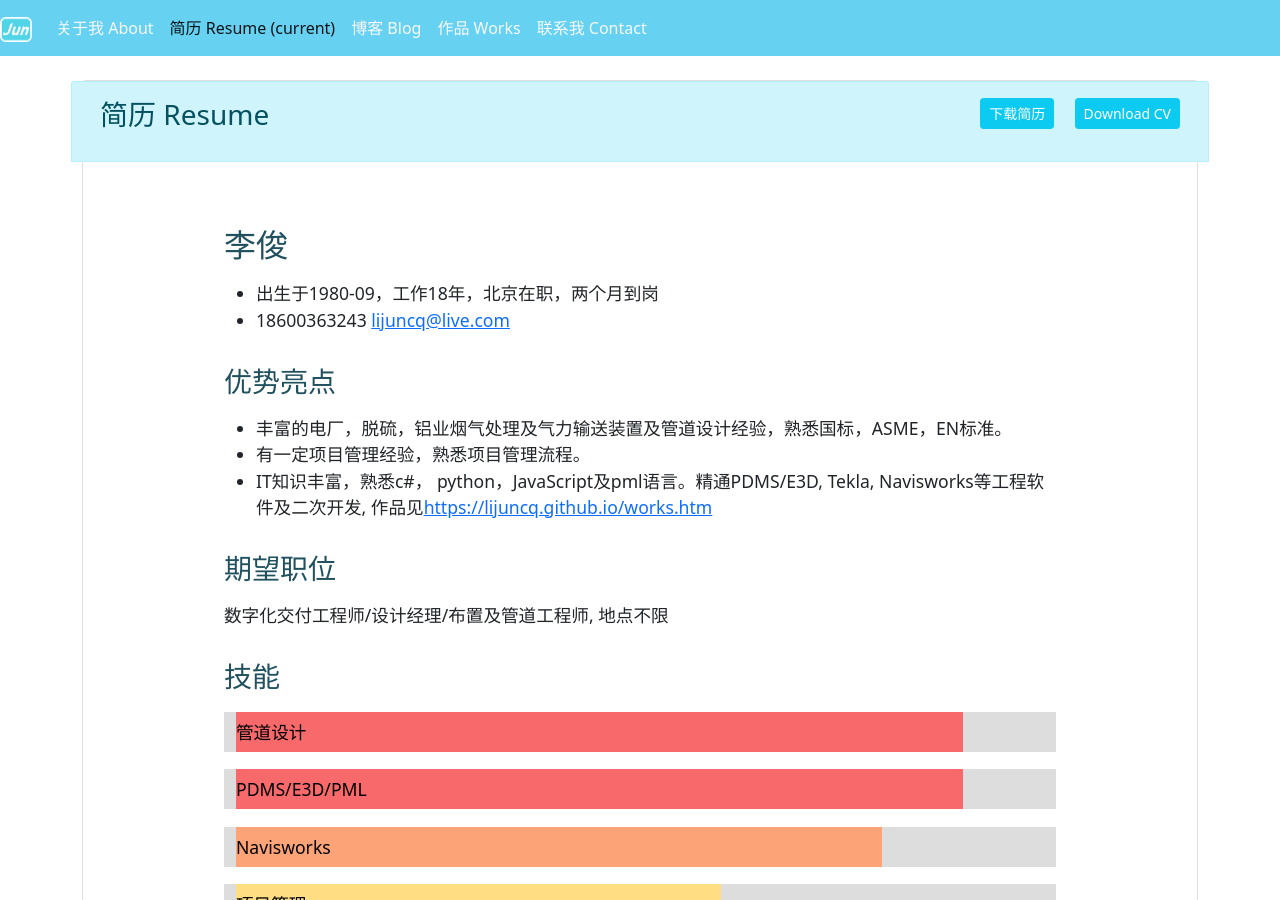
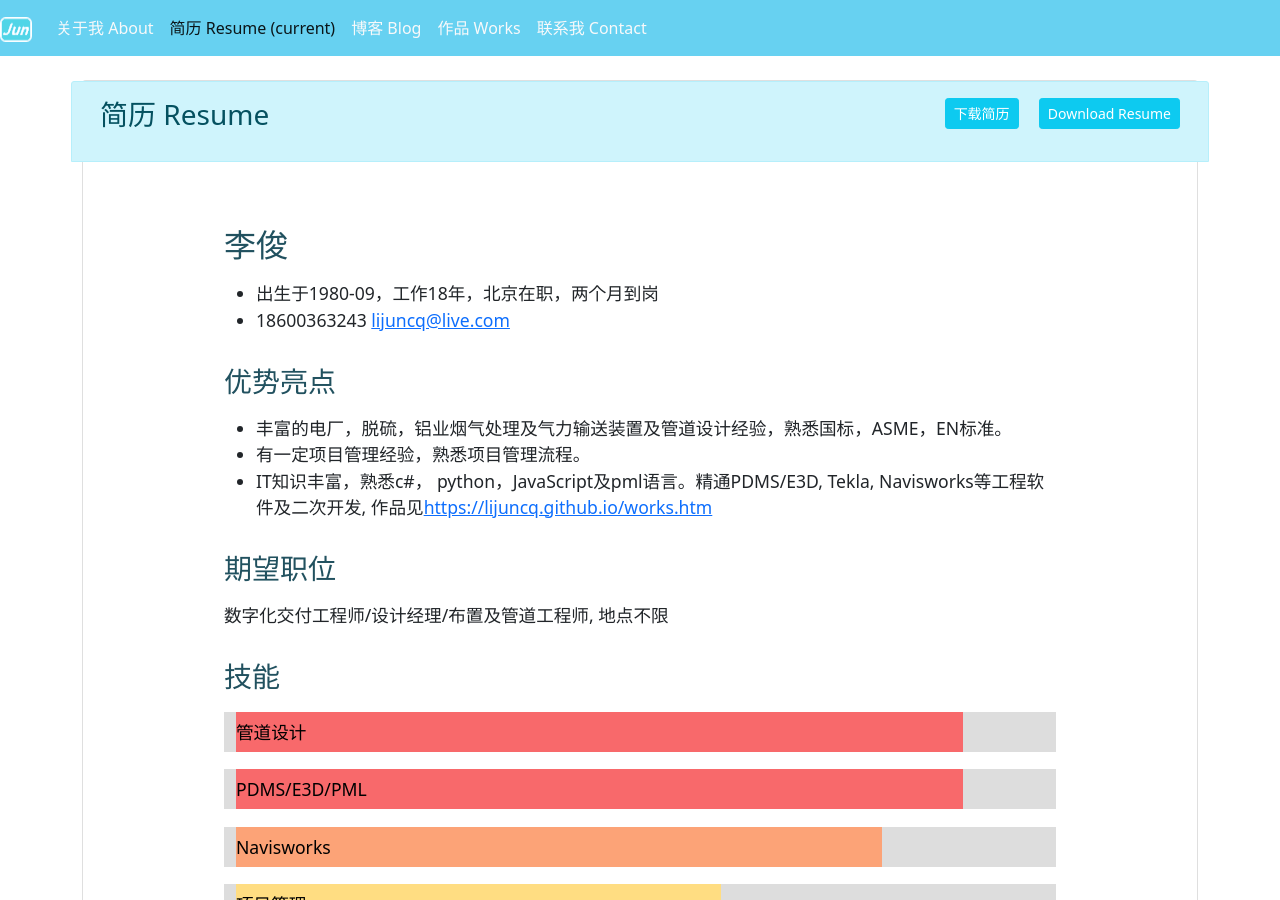
Before and after one commit to lijuncq/lijuncq.github.io, a Jekyll site: the page built from CV_JunLI_CN.md, in a window 1280 px wide and 900 px high. Built offline with Jekyll 4.4.1, drawn with Linux system fonts in a browser that asks for light colours; nearby versions of some CDN libraries; our own code applies the rules of GitHub Pages for plain Markdown files.

Commit message:
Update Resume.html

```diff
--- a/_layouts/Resume.html
+++ b/_layouts/Resume.html
@@ -38,7 +38,7 @@
           <div class="col"><h3>简历 Resume</h3></div>
           <div class="col-md-auto text-right" id="btn_download">
             <a class="btn btn-sm btn-info text-white" href="{{ '/cv/CV_JunLI_CN.pdf' | relative_url }}">下载简历</a>
-            <a class="btn btn-sm btn-info text-white" href="{{ '/cv/CV_JunLI_EN.pdf' | relative_url }}">Download CV</a>
+            <a class="btn btn-sm btn-info text-white" href="{{ '/cv/CV_JunLI_EN.pdf' | relative_url }}">Download Resume</a>
           </div>
         </div>
         <div class="card-body">
```
